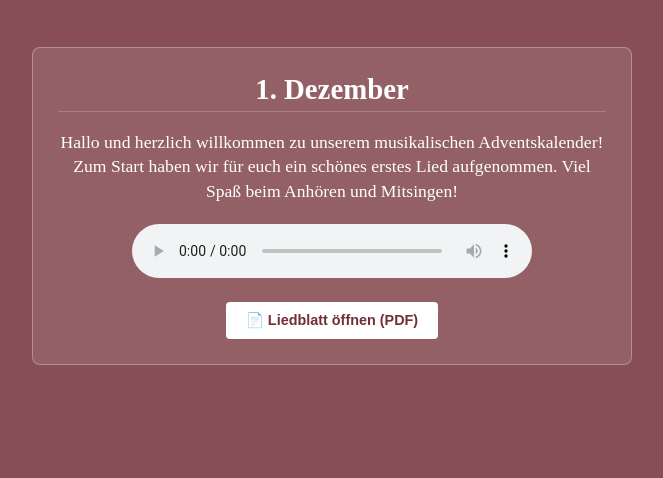
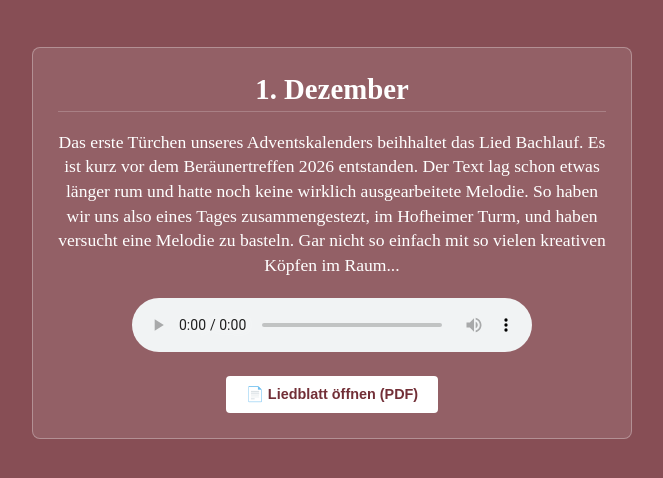
Before and after one commit to josieundfinn/josieundfinn.github.io, a plain HTML site: page index.html in a window 1280 px wide. Shown: the part 162-640 px from the top of the page, without its empty margins (308-971 px from the left). Drawn offline with Linux system fonts and the light colour scheme.

Commit message:
Update index.html

```diff
--- a/index.html
+++ b/index.html
@@ -93,7 +93,8 @@
         <!-- 1. DEZEMBER -->
         <div class="door">
             <h2>1. Dezember</h2>
-            <p>Hallo und herzlich willkommen zu unserem musikalischen Adventskalender! Zum Start haben wir für euch ein schönes erstes Lied aufgenommen. Viel Spaß beim Anhören und Mitsingen!</p>
+            <p> Das erste Türchen unseres Adventskalenders beihhaltet das Lied Bachlauf. Es ist kurz vor dem Beräunertreffen 2026 entstanden. Der Text lag schon etwas länger rum und hatte noch keine wirklich ausgearbeitete Melodie.
+            So haben wir uns also eines Tages zusammengestezt, im Hofheimer Turm, und haben versucht eine Melodie zu basteln. Gar nicht so einfach mit so vielen kreativen Köpfen im Raum...</p>
 
             <!-- Musikdatei im Ordner "musik" -->
             <audio controls src="musik/tag1_bachlauf.mp3">
```
